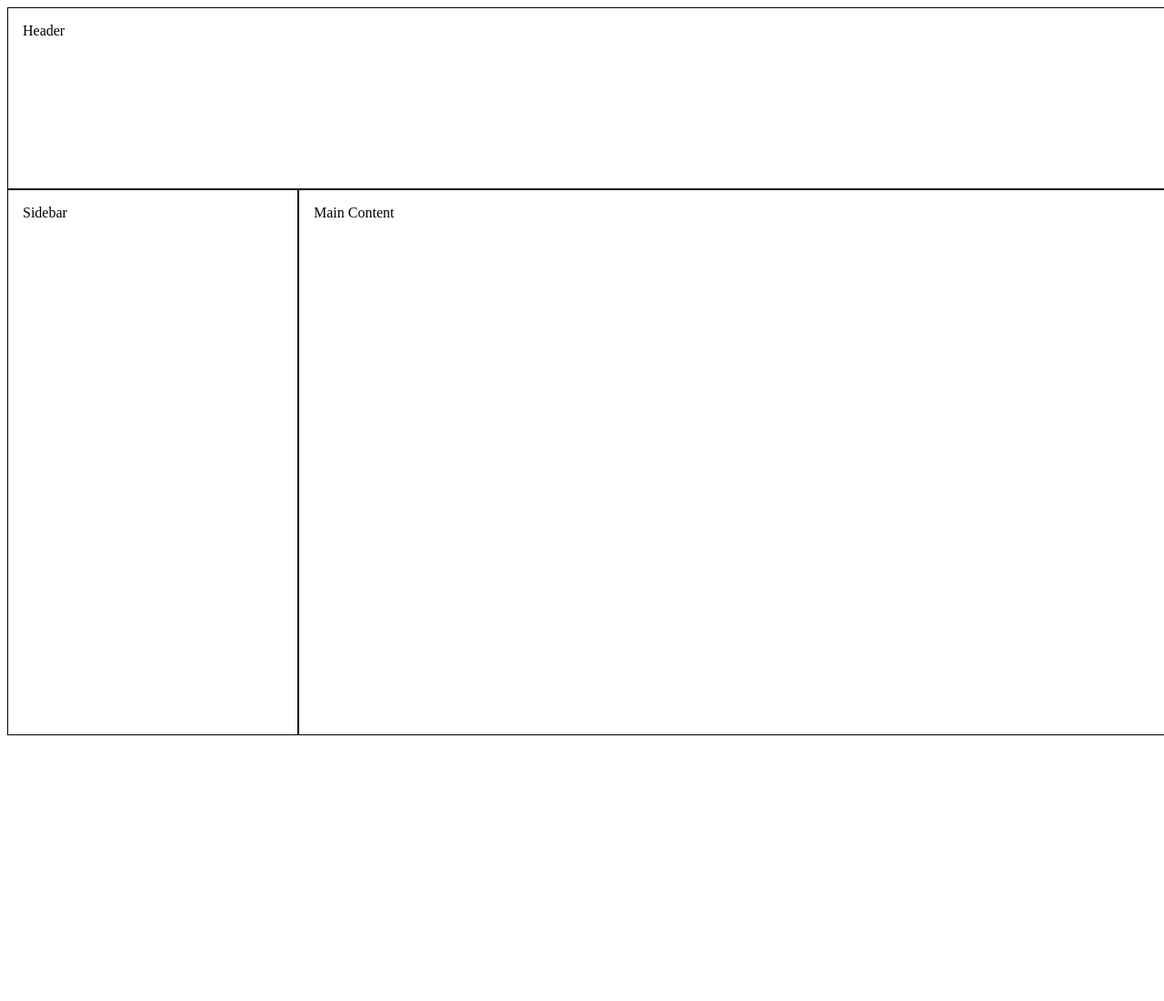
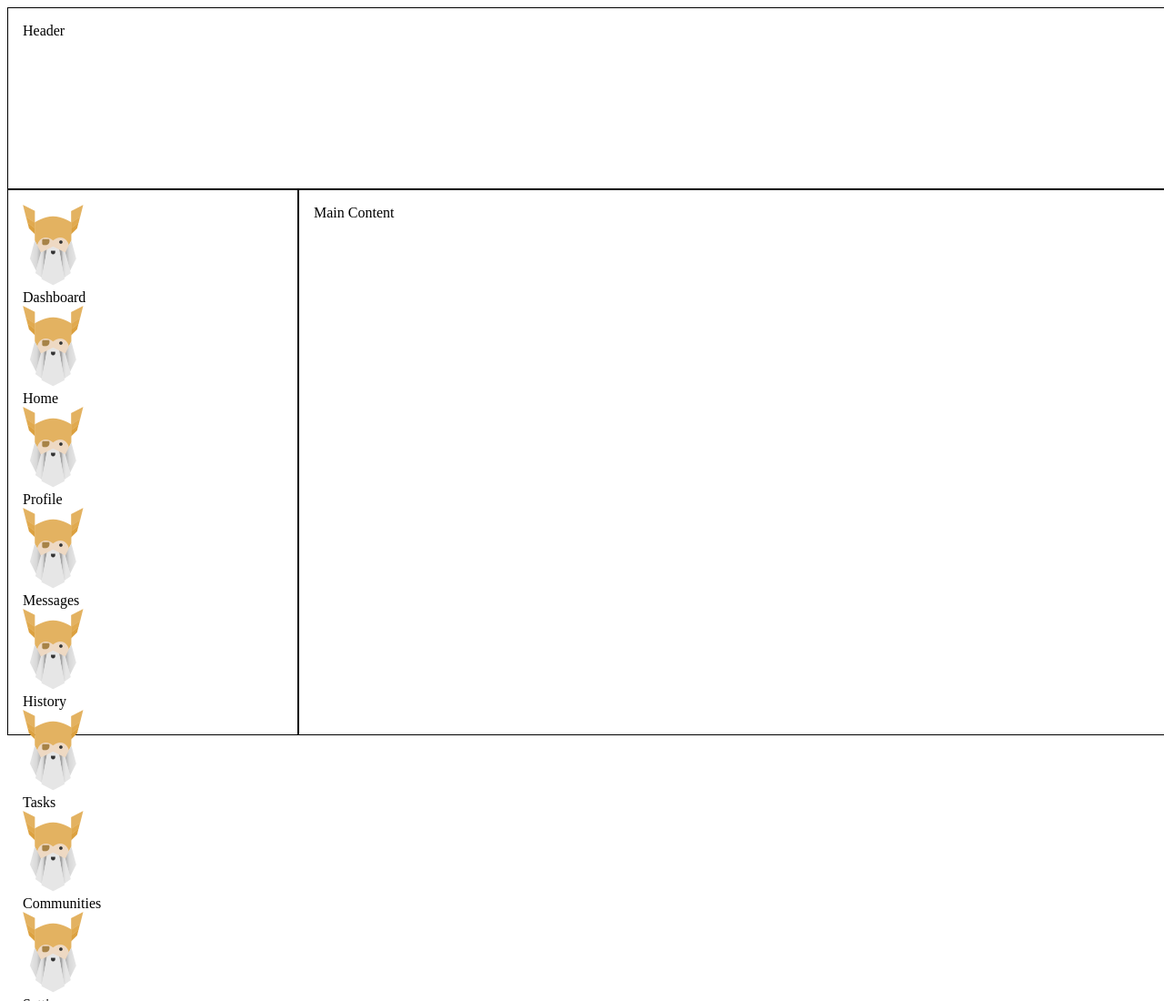
Before and after one commit to ffdmatt/ffdmatt.github.io, a plain HTML site: page index.html in a window 1280 px wide. Shown: the top 1100 px of the page at 91% size. Before the commit the page ends 808 px from the top, so only its background shows below. Drawn offline with Linux system fonts and the light colour scheme.

Commit message:
basic sidebar layout

```diff
--- a/index.html
+++ b/index.html
@@ -9,8 +9,35 @@
 </head>
 <body>
     <div class="grid layout">
+        <div class="grid sidebar" id="sidebar">
+            <div class="grid sidebar-top">
+                <div class="icon title"><img src="./src/logo/logo.png"></div>
+                <div class="sidebar-text title">Dashboard</div>
+            </div>
+            <div class="sidebar-middle">
+                <div class="icon"><img src="./src/logo/logo.png"></div>
+                <div class="sidebar-text">Home</div>
+                <div class="icon"><img src="./src/logo/logo.png"></div>
+                <div class="sidebar-text">Profile</div>
+                <div class="icon"><img src="./src/logo/logo.png"></div>
+                <div class="sidebar-text">Messages</div>
+                <div class="icon"><img src="./src/logo/logo.png"></div>
+                <div class="sidebar-text">History</div>
+                <div class="icon"><img src="./src/logo/logo.png"></div>
+                <div class="sidebar-text">Tasks</div>
+                <div class="icon"><img src="./src/logo/logo.png"></div>
+                <div class="sidebar-text">Communities</div>
+            </div>
+            <div class="sidebar-bottom">
+                <div class="icon"><img src="./src/logo/logo.png"></div>
+                <div class="sidebar-text">Settings</div>
+                <div class="icon"><img src="./src/logo/logo.png"></div>
+                <div class="sidebar-text">Support</div>
+                <div class="icon"><img src="./src/logo/logo.png"></div>
+                <div class="sidebar-text">Privacy</div>
+            </div>
+        </div>
         <div class="grid header" id="header">Header</div>
-        <div class="grid sidebar" id="sidebar">Sidebar</div>
         <div class="grid main-content" id="main-content">Main Content</div>
     </div>
 </body>
```
Also changed, not shown: src/logo/logo.png (added).
